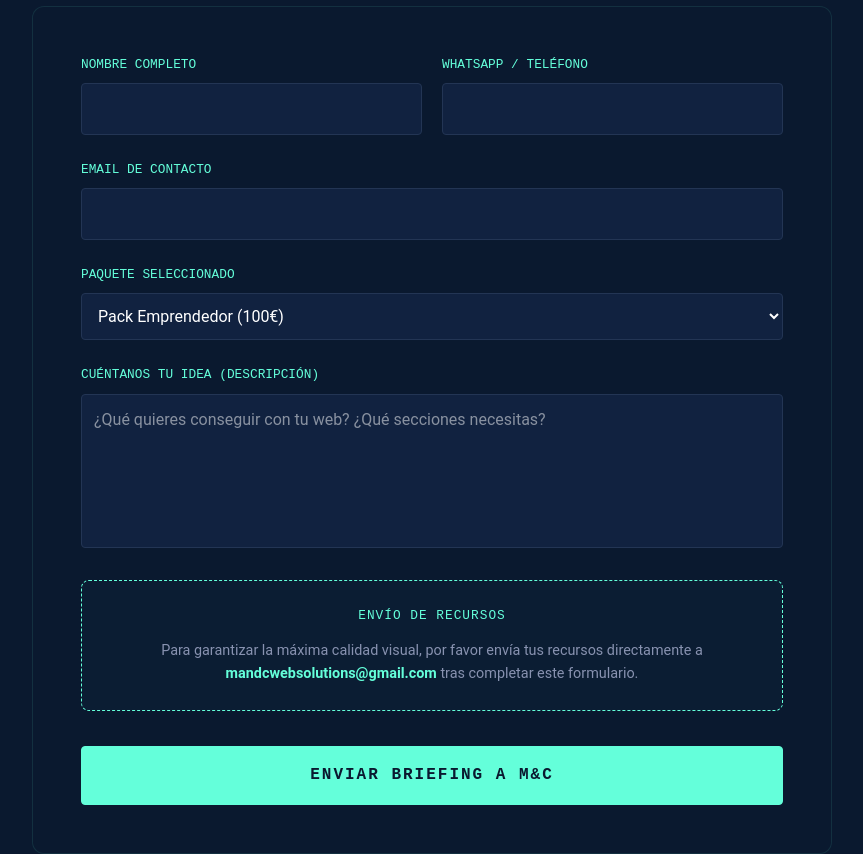
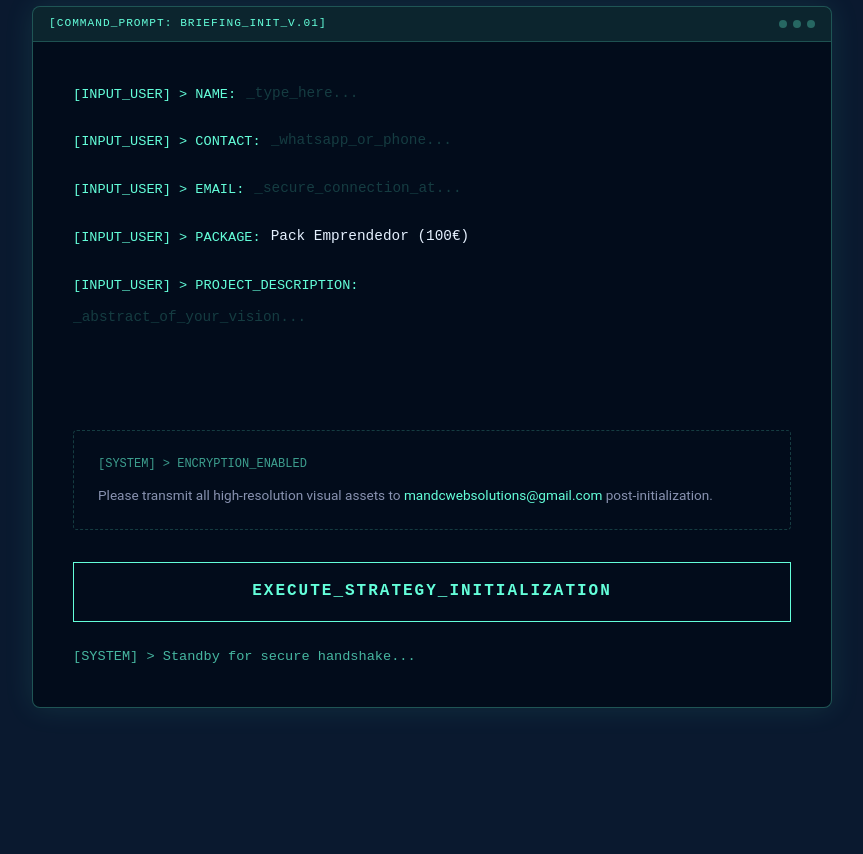
Before and after one commit to markusx5622/mc-websolutions-v2, a Next.js app: page / in a window 1280 px wide. Shown: the part 6980-7834 px from the top of the page, without its empty margins (208-1071 px from the left). Built offline with nearby package versions, Linux system fonts and the light colour scheme.

Commit message:
🖥️ UX: Replaced standard form with High-Tech Command Terminal

```diff
--- a/src/app/globals.css
+++ b/src/app/globals.css
@@ -996,3 +996,121 @@ footer {
         height: 250px !important;
     }
 }
+
+/* Terminal Form Styles */
+.terminal-window {
+    background: #020C1B;
+    border: 1px solid rgba(100, 255, 218, 0.3);
+    border-radius: 8px;
+    overflow: hidden;
+    box-shadow: 0 0 30px rgba(100, 255, 218, 0.1);
+    max-width: 800px;
+    margin: 0 auto;
+}
+
+.terminal-header {
+    background: rgba(100, 255, 218, 0.1);
+    padding: 8px 16px;
+    border-bottom: 1px solid rgba(100, 255, 218, 0.2);
+    display: flex;
+    justify-content: space-between;
+    align-items: center;
+}
+
+.terminal-title {
+    font-family: var(--font-mono);
+    font-size: 0.7rem;
+    color: var(--accent);
+    letter-spacing: 1px;
+}
+
+.terminal-controls {
+    display: flex;
+    gap: 6px;
+}
+
+.terminal-dot {
+    width: 8px;
+    height: 8px;
+    border-radius: 50%;
+    background: rgba(100, 255, 218, 0.3);
+}
+
+.terminal-body {
+    padding: 2.5rem;
+}
+
+.terminal-row {
+    display: flex;
+    align-items: flex-start;
+    gap: 10px;
+    margin-bottom: 1.5rem;
+    font-family: var(--font-mono);
+}
+
+.terminal-prompt {
+    color: var(--accent);
+    white-space: nowrap;
+    font-size: 0.85rem;
+    padding-top: 2px;
+}
+
+.terminal-input {
+    background: transparent;
+    border: none;
+    outline: none;
+    color: var(--text-main);
+    width: 100%;
+    font-family: var(--font-mono);
+    font-size: 0.9rem;
+    caret-color: var(--accent);
+}
+
+.terminal-input::placeholder {
+    color: rgba(100, 255, 218, 0.2);
+}
+
+.terminal-execute-btn {
+    width: 100%;
+    background: transparent;
+    color: var(--accent);
+    border: 1px solid var(--accent);
+    padding: 1rem;
+    font-family: var(--font-mono);
+    font-weight: 600;
+    letter-spacing: 2px;
+    cursor: pointer;
+    transition: all 0.3s;
+    position: relative;
+    overflow: hidden;
+}
+
+.terminal-execute-btn:hover {
+    background: var(--accent-glow);
+    box-shadow: 0 0 20px var(--accent-glow);
+    animation: terminal-flicker 0.15s infinite;
+}
+
+@keyframes terminal-flicker {
+    0% { opacity: 0.9; }
+    50% { opacity: 1; }
+    100% { opacity: 0.8; }
+}
+
+.terminal-status-msg {
+    margin-top: 1.5rem;
+    color: var(--accent);
+    font-family: var(--font-mono);
+    font-size: 0.85rem;
+    opacity: 0.7;
+}
+
+@media (max-width: 600px) {
+    .terminal-row {
+        flex-direction: column;
+        gap: 5px;
+    }
+    .terminal-body {
+        padding: 1.5rem;
+    }
+}
--- a/src/app/page.tsx
+++ b/src/app/page.tsx
@@ -559,42 +559,66 @@ export default function Home() {
           <p style={{ textAlign: "center", color: "var(--text-muted)", marginBottom: "3rem", marginTop: "-2rem" }}>
             Cuéntanos tu idea y sube tus archivos. Nos pondremos en contacto en menos de 24h.
           </p>
-          <form name="briefing-mc" method="POST" action="/success" data-netlify="true" style={{ maxWidth: "800px", margin: "0 auto", background: "var(--bg-color)", padding: "3rem", borderRadius: "12px", border: "1px solid rgba(100, 255, 218, 0.1)" }}>
-            <input type="hidden" name="form-name" value="briefing-mc" />
-            <div style={{ display: "grid", gridTemplateColumns: "1fr 1fr", gap: "20px", marginBottom: "25px" }}>
-              <div className="form-group">
-                <label style={{ color: "var(--accent)", fontFamily: "var(--font-mono)", fontSize: "0.8rem", display: "block", marginBottom: "8px" }}>NOMBRE COMPLETO</label>
-                <input type="text" name="nombre" required style={{ width: "100%", padding: "12px", background: "var(--bg-light)", border: "1px solid #233554", color: "white", borderRadius: "4px" }} />
-              </div>
-              <div className="form-group">
-                <label style={{ color: "var(--accent)", fontFamily: "var(--font-mono)", fontSize: "0.8rem", display: "block", marginBottom: "8px" }}>WHATSAPP / TELÉFONO</label>
-                <input type="tel" name="telefono" required style={{ width: "100%", padding: "12px", background: "var(--bg-light)", border: "1px solid #233554", color: "white", borderRadius: "4px" }} />
+          <div className="terminal-window">
+            <div className="terminal-header">
+              <div className="terminal-title">[COMMAND_PROMPT: BRIEFING_INIT_V.01]</div>
+              <div className="terminal-controls">
+                <div className="terminal-dot"></div>
+                <div className="terminal-dot"></div>
+                <div className="terminal-dot"></div>
               </div>
             </div>
-            <div className="form-group" style={{ marginBottom: "25px" }}>
-              <label style={{ color: "var(--accent)", fontFamily: "var(--font-mono)", fontSize: "0.8rem", display: "block", marginBottom: "8px" }}>EMAIL DE CONTACTO</label>
-              <input type="email" name="email" required style={{ width: "100%", padding: "12px", background: "var(--bg-light)", border: "1px solid #233554", color: "white", borderRadius: "4px" }} />
+
+            <div className="terminal-body">
+              <form name="briefing-mc" method="POST" action="/success" data-netlify="true">
+                <input type="hidden" name="form-name" value="briefing-mc" />
+
+                <div className="terminal-row">
+                  <span className="terminal-prompt">[INPUT_USER] &gt; NAME:</span>
+                  <input type="text" name="nombre" required placeholder="_type_here..." className="terminal-input" />
                 </div>
-            <div className="form-group" style={{ marginBottom: "25px" }}>
-              <label style={{ color: "var(--accent)", fontFamily: "var(--font-mono)", fontSize: "0.8rem", display: "block", marginBottom: "8px" }}>PAQUETE SELECCIONADO</label>
-              <select name="paquete" defaultValue="emprendedor" style={{ width: "100%", padding: "12px", background: "var(--bg-light)", border: "1px solid #233554", color: "white", borderRadius: "4px" }}>
+
+                <div className="terminal-row">
+                  <span className="terminal-prompt">[INPUT_USER] &gt; CONTACT:</span>
+                  <input type="tel" name="telefono" required placeholder="_whatsapp_or_phone..." className="terminal-input" />
+                </div>
+
+                <div className="terminal-row">
+                  <span className="terminal-prompt">[INPUT_USER] &gt; EMAIL:</span>
+                  <input type="email" name="email" required placeholder="_secure_connection_at..." className="terminal-input" />
+                </div>
+
+                <div className="terminal-row">
+                  <span className="terminal-prompt">[INPUT_USER] &gt; PACKAGE:</span>
+                  <select name="paquete" defaultValue="emprendedor" className="terminal-input" style={{ appearance: 'none', cursor: 'pointer' }}>
                     <option value="emprendedor">Pack Emprendedor (100€)</option>
                     <option value="profesional">Pack Profesional (250€)</option>
                     <option value="beca-uev">Beca M&C (Descuento Colega)</option>
                   </select>
                 </div>
-            <div className="form-group" style={{ marginBottom: "25px" }}>
-              <label style={{ color: "var(--accent)", fontFamily: "var(--font-mono)", fontSize: "0.8rem", display: "block", marginBottom: "8px" }}>CUÉNTANOS TU IDEA (DESCRIPCIÓN)</label>
-              <textarea name="descripcion" rows={5} required placeholder="¿Qué quieres conseguir con tu web? ¿Qué secciones necesitas?" style={{ width: "100%", padding: "12px", background: "var(--bg-light)", border: "1px solid #233554", color: "white", borderRadius: "4px", resize: "none" }}></textarea>
+
+                <div className="terminal-row" style={{ flexDirection: 'column', gap: '10px' }}>
+                  <span className="terminal-prompt">[INPUT_USER] &gt; PROJECT_DESCRIPTION:</span>
+                  <textarea name="descripcion" rows={4} required placeholder="_abstract_of_your_vision..." className="terminal-input" style={{ resize: 'none' }}></textarea>
                 </div>
-            <div className="form-group" style={{ marginBottom: "35px", border: "1px dashed var(--accent)", padding: "25px", borderRadius: "8px", textAlign: "center", background: "rgba(100, 255, 218, 0.02)" }}>
-              <p className="mono-text" style={{ color: "var(--accent)", fontSize: "0.8rem", marginBottom: "12px", textTransform: "uppercase", letterSpacing: "1px" }}>Envío de Recursos</p>
-              <p style={{ fontSize: "0.9rem", color: "var(--text-muted)", lineHeight: 1.6, margin: 0 }}>
-                Para garantizar la máxima calidad visual, por favor envía tus recursos directamente a <a href="mailto:mandcwebsolutions@gmail.com" style={{ color: "var(--accent)", textDecoration: "none", fontWeight: 600 }}>mandcwebsolutions@gmail.com</a> tras completar este formulario.
+
+                <div style={{ margin: "2rem 0", padding: "1.5rem", border: "1px dashed rgba(100, 255, 218, 0.2)", borderRadius: "4px" }}>
+                  <p className="mono-text" style={{ fontSize: "0.75rem", color: "rgba(100, 255, 218, 0.6)", marginBottom: "10px" }}>[SYSTEM] &gt; ENCRYPTION_ENABLED</p>
+                  <p style={{ fontSize: "0.85rem", color: "var(--text-muted)", lineHeight: 1.5, margin: 0 }}>
+                    Please transmit all high-resolution visual assets to <a href="mailto:mandcwebsolutions@gmail.com" style={{ color: "var(--accent)" }}>mandcwebsolutions@gmail.com</a> post-initialization.
                   </p>
                 </div>
-            <button type="submit" className="btn btn-solid" style={{ width: "100%", letterSpacing: "2px" }}>ENVIAR BRIEFING A M&C</button>
+
+                <button type="submit" className="terminal-execute-btn">
+                  EXECUTE_STRATEGY_INITIALIZATION
+                </button>
+
+                <div className="terminal-status-msg">
+                  [SYSTEM] &gt; Standby for secure handshake...
+                </div>
               </form>
+            </div>
+          </div>
         </div>
       </motion.section>
 
--- a/src/app/success/page.tsx
+++ b/src/app/success/page.tsx
@@ -120,14 +120,34 @@ export default function SuccessPage() {
       <div className="success-body">
         <div id="particles-js" suppressHydrationWarning></div>
 
-        <div className="success-card">
-            <div className="logo-box">
-                <img src="/logo.svg" alt="M&C Logo" style={{ width: "100%", height: "100%" }} />
+        <div className="terminal-window" style={{ maxWidth: '600px', width: '90%', textAlign: 'left' }}>
+          <div className="terminal-header">
+            <div className="terminal-title">[SYSTEM] &gt; SUCCESS_INITIALIZATION_V.01</div>
+            <div className="terminal-controls">
+              <div className="terminal-dot"></div>
+              <div className="terminal-dot"></div>
+              <div className="terminal-dot"></div>
             </div>
-            <div className="success-icon">✓</div>
-            <h1 className="success-h1">¡Briefing Recibido!</h1>
-            <p className="success-p">Juan y Marc ya tienen tus datos en el sistema. El motor de IA ha comenzado el pre-procesamiento. Nos pondremos en contacto contigo en las próximas 24 horas.</p>
-            <Link href="/" className="btn-back">Volver a la Web</Link>
+          </div>
+
+          <div className="terminal-body" style={{ padding: '2rem' }}>
+            <div style={{ marginBottom: '2rem', display: 'flex', flexDirection: 'column', alignItems: 'center' }}>
+               <img src="/logo.svg" alt="M&C Logo" style={{ width: "80px", height: "80px", marginBottom: "1rem", filter: "drop-shadow(0 0 10px var(--accent))" }} />
+               <div style={{ color: 'var(--accent)', fontSize: '2rem', marginBottom: '1rem' }}>✓</div>
+            </div>
+
+            <p className="mono-text" style={{ fontSize: '1.1rem', color: 'var(--accent)', marginBottom: '1.5rem' }}>
+              [SYSTEM] &gt; Data encrypted and sent. Connection established.
+            </p>
+
+            <p style={{ color: 'var(--text-muted)', fontSize: '0.9rem', lineHeight: 1.6, marginBottom: '2rem' }}>
+              Handshake complete. Your project coordinates have been logged into our neural engine. M&C engineers will contact you at the specified secure endpoint within 24 hours.
+            </p>
+
+            <Link href="/" className="terminal-execute-btn" style={{ textAlign: 'center', textDecoration: 'none', display: 'block' }}>
+              RETURN_TO_BASE_INTERFACE
+            </Link>
+          </div>
         </div>
       </div>
     </>
```
Lines whose indentation alone changed are shown as unchanged.
